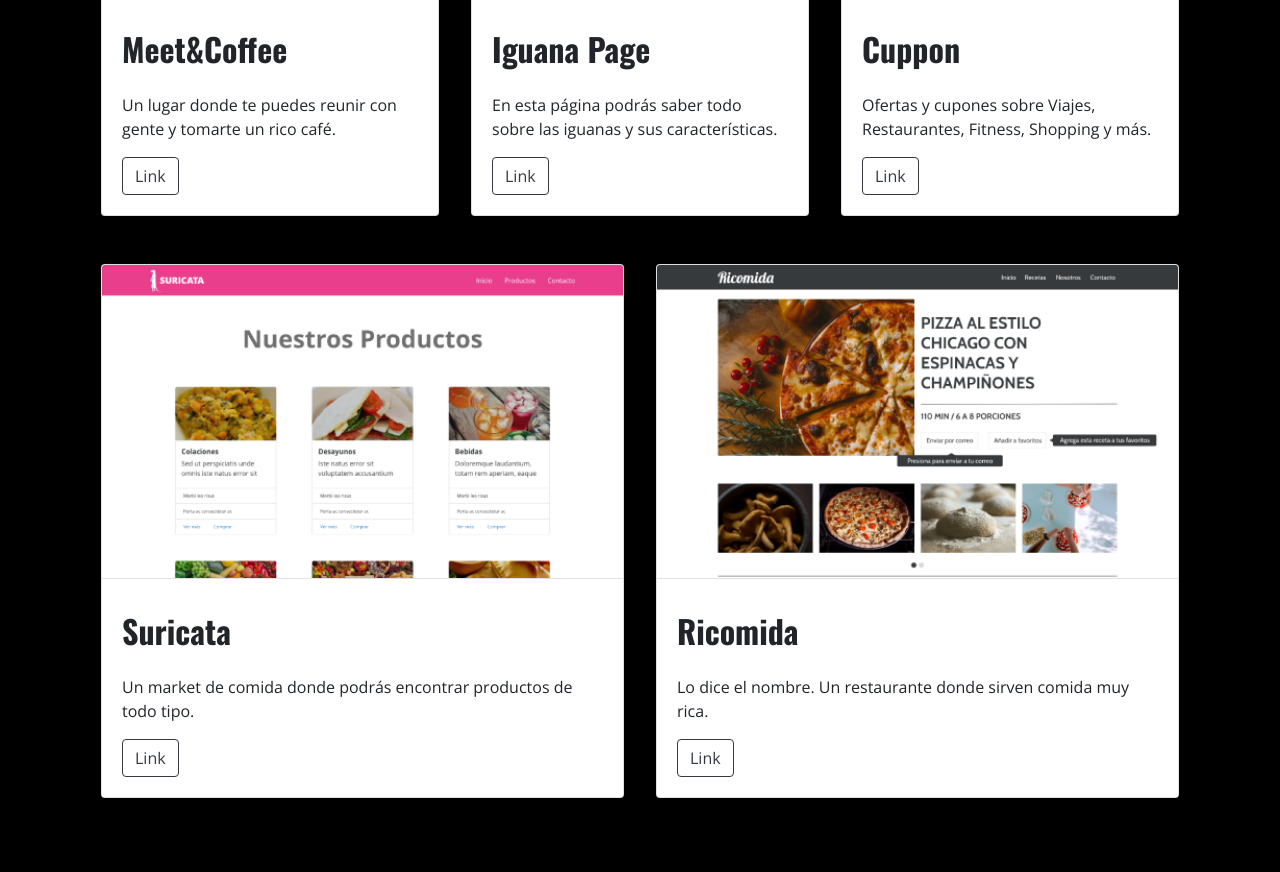
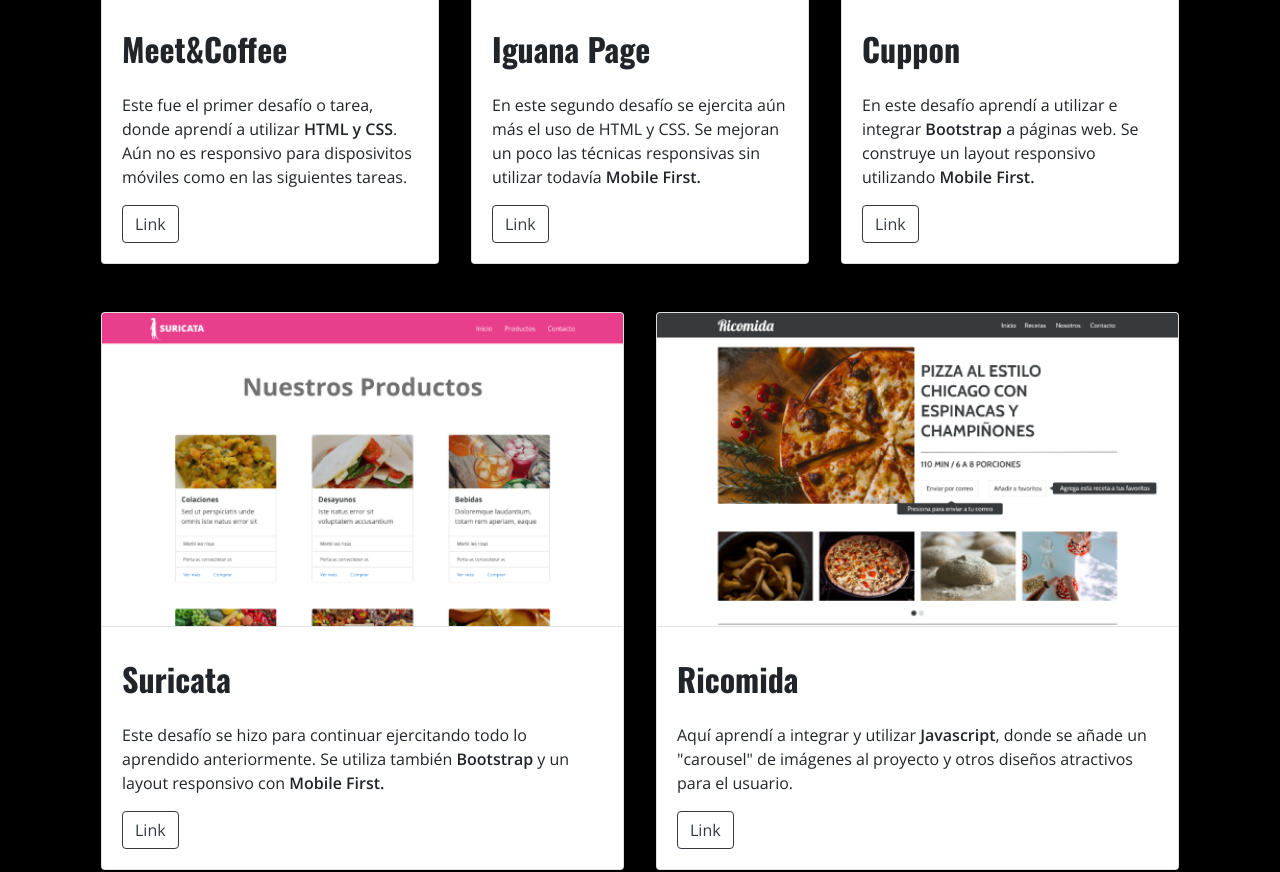
Before and after one commit to vicente-murillo/portafolio, a plain HTML site: page index.html in a window 1280 px wide. Shown: the part 2390-3262 px from the top of the page. Drawn offline with nearby package versions, Linux system fonts and the light colour scheme; a script that the page names is missing.

Commit message:
portafolio con descripciones de cards modificadas

```diff
--- a/index.html
+++ b/index.html
@@ -183,7 +183,7 @@
 
                             <div class="card-body">
                                 <h5 class="card-title font-weight-bold">Meet&Coffee</h5>
-                                <p class="card-text ">Un lugar donde te puedes reunir con gente y tomarte un rico café.</p>
+                                <p class="card-text ">Este fue el primer desafío o tarea, donde aprendí a utilizar <strong>HTML y CSS</strong>. Aún no es responsivo para disposivitos móviles como en las siguientes tareas.</p>
                                 <a class="btn btn-outline-info border border-dark text-dark" href="meet&coffee.html" role="button" target="_blank" data-toggle="tooltip" data-placement="right" title="¡Visítame!">
                                     Link
                                 </a>
@@ -201,7 +201,7 @@
 
                             <div class="card-body">
                                 <h5 class="card-title font-weight-bold">Iguana Page</h5>
-                                <p class="card-text">En esta página podrás saber todo sobre las iguanas y sus características.</p>
+                                <p class="card-text">En este segundo desafío se ejercita aún más el uso de HTML y CSS. Se mejoran un poco las técnicas responsivas sin utilizar todavía <strong>Mobile First.</strong></p>
                                 <a class="btn btn-outline-warning border border-dark text-dark" href="iguana.html" role="button" target="_blank" data-toggle="tooltip" data-placement="right" title="¡Visítame!">
                                     Link
                                 </a>
@@ -219,7 +219,7 @@
 
                             <div class="card-body">
                                 <h5 class="card-title font-weight-bold">Cuppon</h5>
-                                <p class="card-text">Ofertas y cupones sobre Viajes, Restaurantes, Fitness, Shopping y más. </p>
+                                <p class="card-text">En este desafío aprendí a utilizar e integrar <strong>Bootstrap</strong> a páginas web. Se construye un layout responsivo utilizando <strong>Mobile First.</strong></p>
                                 <a class="btn btn-outline-success border border-dark text-dark" href="cuppon.html" role="button" target="_blank" data-toggle="tooltip" data-placement="right" title="¡Visítame!">
                                     Link
                                 </a>
@@ -237,7 +237,7 @@
 
                             <div class="card-body">
                                 <h5 class="card-title font-weight-bold">Suricata</h5>
-                                <p class="card-text ">Un market de comida donde podrás encontrar productos de todo tipo.</p>
+                                <p class="card-text ">Este desafío se hizo para continuar ejercitando todo lo aprendido anteriormente. Se utiliza también <strong>Bootstrap</strong> y un layout responsivo con <strong>Mobile First.</strong></p>
                                 <a class="btn btn-outline-danger border border-dark text-dark" href="suricata.html" role="button" target="_blank" data-toggle="tooltip" data-placement="right" title="¡Visítame!">
                                     Link
                                 </a>
@@ -255,7 +255,7 @@
 
                             <div class="card-body">
                                 <h5 class="card-title font-weight-bold">Ricomida</h5>
-                                <p class="card-text">Lo dice el nombre. Un restaurante donde sirven comida muy rica.</p>
+                                <p class="card-text">Aquí aprendí a integrar y utilizar <strong>Javascript</strong>, donde se añade un "carousel" de imágenes al proyecto y otros diseños atractivos para el usuario.</p>
                                 <a class="btn btn-outline-secondary border border-dark text-dark" href="ricomida.html" role="button" target="_blank" data-toggle="tooltip" data-placement="right" title="¡Visítame!">
                                     Link
                                 </a>
```
